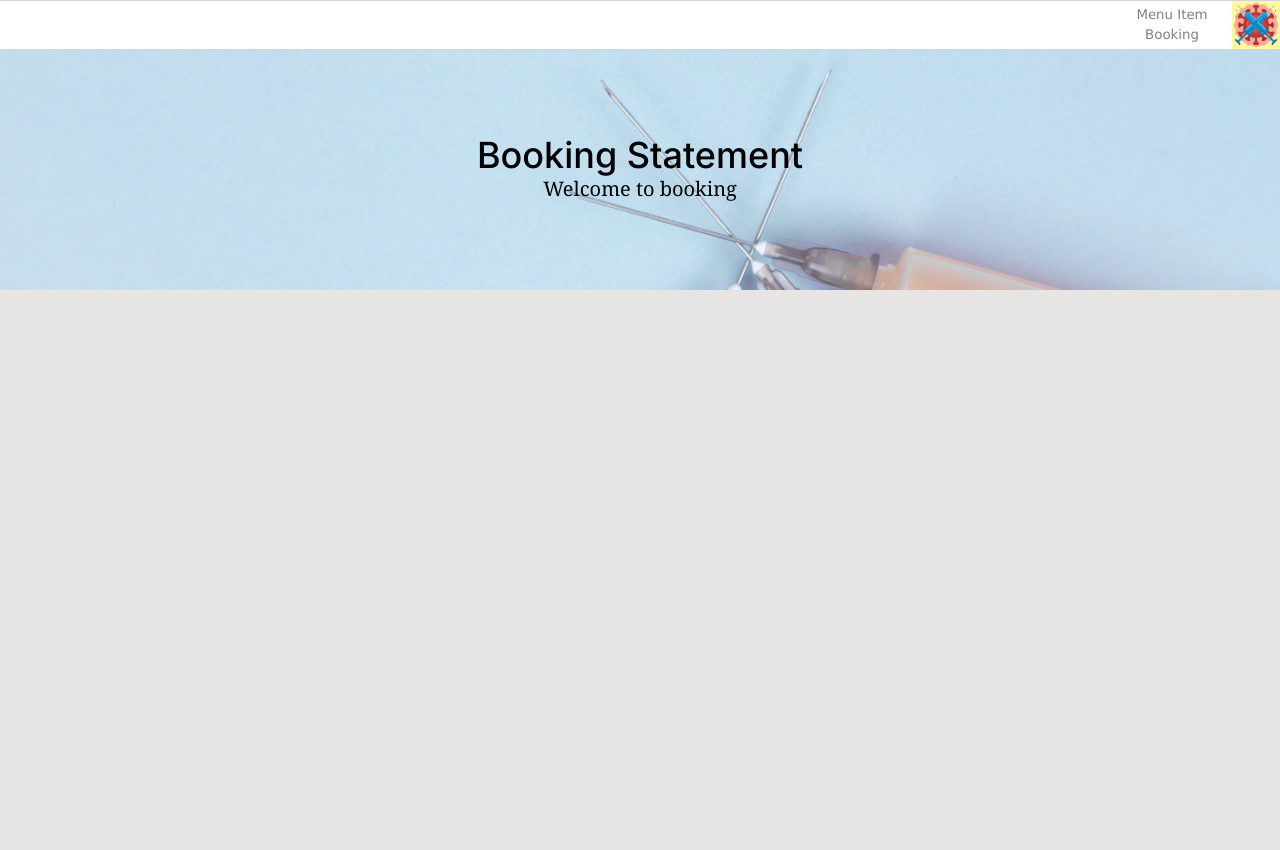
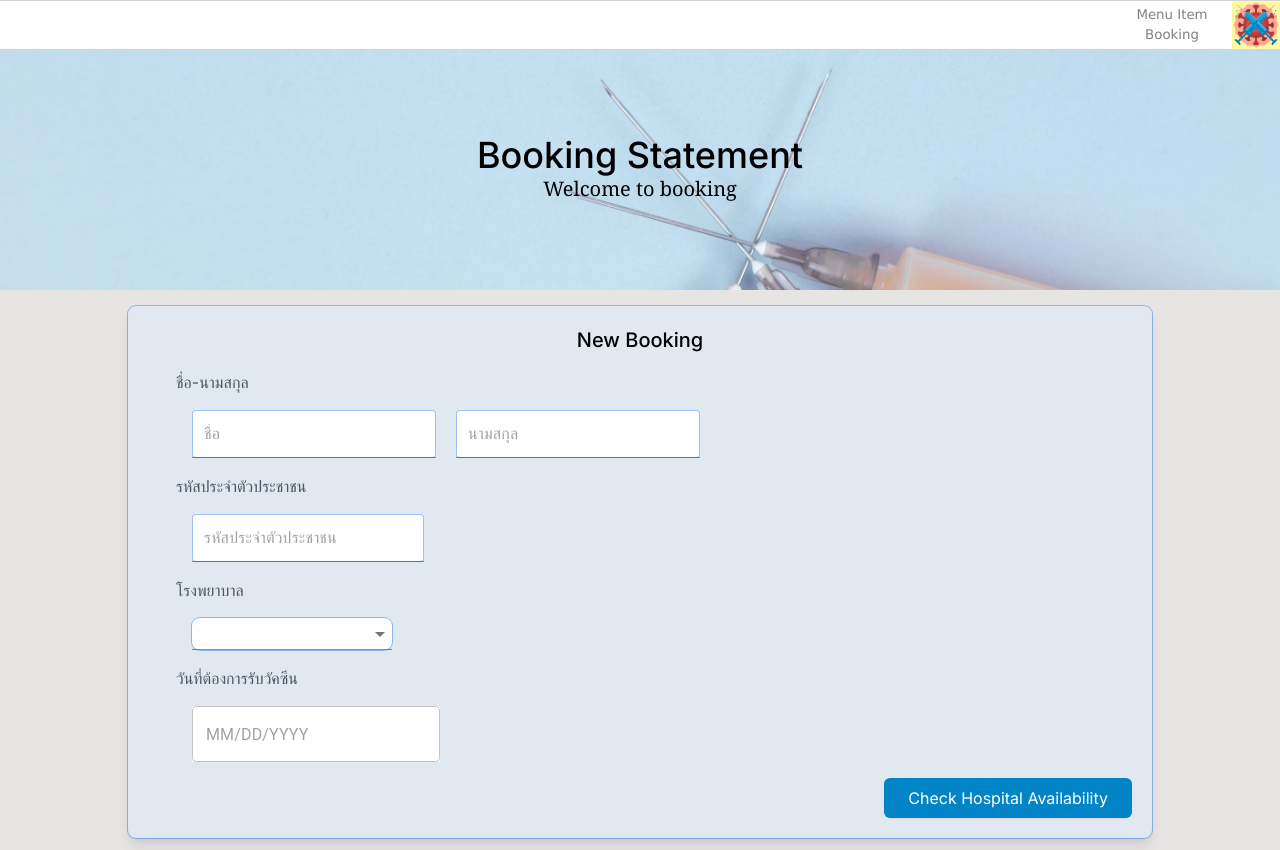
Before and after one commit to Pleum555/vaccine-book-app-SWdevprac2, a Next.js app: page /booking in a window 1280 px wide. Built offline with nearby package versions, Linux system fonts and the light colour scheme.

Commit message:
Assignment5

```diff
--- a/package.json
+++ b/package.json
@@ -9,9 +9,14 @@
     "lint": "next lint"
   },
   "dependencies": {
+    "@emotion/react": "^11.11.1",
+    "@emotion/styled": "^11.11.0",
+    "@mui/material": "^5.14.8",
+    "@mui/x-date-pickers": "^6.13.0",
     "@types/node": "20.5.2",
     "@types/react": "18.2.20",
     "@types/react-dom": "18.2.7",
+    "dayjs": "^1.11.9",
     "next": "13.4.19",
     "react": "18.2.0",
     "react-dom": "18.2.0",
--- a/src/app/booking/page.tsx
+++ b/src/app/booking/page.tsx
@@ -1,12 +1,32 @@
-import Image from 'next/image'
-import styles from './page.module.css'
 import Banner from '@/components/Banner'
-import ProductCard from '@/components/ProductCard'
+import { FullName, HospitalOption, RegisterDate, NationalID } from '@/components/RegisterForm'
 
-export default function Home() {
+export default function Bookings() {
   return (
-    <main className='h-screen bg-stone-200'>
+    <main className='h-screen bg-stone-200 w-[100%] flex flex-col items-center space-y-4'>
         <Banner imgSrc='/img/Background2.jpg' topic='Booking Statement' desc='Welcome to booking'/>
+
+
+        <div className='bg-slate-200 w-[80vw] rounded-lg shadow-lg ring-1 py-5 space-y-4'>
+            <div className='text-xl font-medium text-black flex flex-row justify-center'>New Booking</div>
+
+            <div className='text-md text-left text-gray-600 pl-12'>ชื่อ-นามสกุล</div>
+            <FullName/>
+
+            <div className='text-md text-left text-gray-600 pl-12'>รหัสประจำตัวประชาชน</div>
+            <NationalID/>
+
+            <div className='text-md text-left text-gray-600 pl-12'>โรงพยาบาล</div>
+            <HospitalOption/>
+
+            <div className='text-md text-left text-gray-600 pl-12'>วันที่ต้องการรับวัคซีน</div>
+            <RegisterDate/>
+
+            <div className='flex flex-row justify-end pr-5'>
+              <button className='rounded-md bg-sky-600 hover:bg-indigo-600 px-6 py-2 text-white shadow-sm'>Check Hospital Availability</button>
+            </div>
+        </div>
+
     </main>
   )
 }
--- /dev/null
+++ b/src/components/InteractiveCard.tsx
@@ -0,0 +1,35 @@
+'use client'
+import styles from './productcard.module.css'
+import Image from 'next/image'
+import React from 'react'
+
+export default function InteractiveCard({children}:{children:React.ReactNode}) {
+
+    function onCardMouseAction(event:React.SyntheticEvent){
+        if(event.type=='mouseover'){
+            event.currentTarget.classList.remove('shadow-lg')
+            event.currentTarget.classList.remove('bg-white')
+            event.currentTarget.classList.add('shadow-2xl')
+            event.currentTarget.classList.add('bg-neutral-200')
+        }
+        else{
+            event.currentTarget.classList.remove('shadow-2xl')
+            event.currentTarget.classList.remove('bg-neutral-200')
+            event.currentTarget.classList.add('shadow-lg')
+            event.currentTarget.classList.add('bg-white')
+        }
+    }
+
+    function onCardSelected(){
+        alert("Card is clicked")
+    }
+
+    return (
+        <div className='w-1/5 h-[350px] rounded-lg shadow-lg mx-8 bg-white'
+        onClick={()=>onCardSelected()}
+        onMouseOver={(e)=>onCardMouseAction(e)}
+        onMouseOut={(e)=>onCardMouseAction(e)}>
+            {children}
+        </div>
+    )
+}
--- a/src/components/ProductCard.tsx
+++ b/src/components/ProductCard.tsx
@@ -1,10 +1,10 @@
-import styles from './productcard.module.css'
 import Image from 'next/image'
+import InteractiveCard from './InteractiveCard'
 
 export default function ProductCard({ImgSrc, Topic, Description}:{ImgSrc:string, Topic:string, Description:string}) {
     return (
-        <div className='w-1/5 h-[350px] rounded-lg shadow-lg mx-8'>
-            <div className='w-full h-[70%] relative rounded-t-lg'>
+        <InteractiveCard>
+            <div className='w-full h-[70%] relative rounded-t-lg '>
                 <Image src={ImgSrc}
                 alt='Product Picture'
                 fill={true}
@@ -16,6 +16,6 @@ export default function ProductCard({ImgSrc, Topic, Description}:{ImgSrc:string,
                     {Description}
                 </h3>
             </div>
-        </div>
+        </InteractiveCard>
     )
 }
--- /dev/null
+++ b/src/components/RegisterForm.tsx
@@ -0,0 +1,47 @@
+"use client"
+import { DatePicker } from "@mui/x-date-pickers"
+import { LocalizationProvider } from "@mui/x-date-pickers/LocalizationProvider"
+import { AdapterDayjs } from "@mui/x-date-pickers/AdapterDayjs"
+import { Input, MenuItem, Select } from "@mui/material"
+
+export function RegisterDate(){
+    return(
+        <div className="pl-16">
+            <LocalizationProvider dateAdapter={AdapterDayjs}>
+                <DatePicker className="bg-white"/>
+            </LocalizationProvider>
+        </div>
+    )
+}
+export function HospitalOption(){
+    return(
+        <div className=" pl-16">
+            <Select variant="standard" name="hospital" id="hospital"
+            className="h-[2em] w-[200px] bg-white rounded-lg px-3 py-2 ring-1">
+                <MenuItem value="Chula">Chulalongkorn Hospital</MenuItem>
+                <MenuItem value="Rajavithi">Rajavithi Hospital</MenuItem>
+                <MenuItem value="Thammasat">Thammasat University Hospital</MenuItem>
+            </Select>
+        </div>
+    )
+}
+
+export function FullName(){
+    return(
+        <div className='flex flex-row space-x-5 pl-16' id="fullname">
+            <Input type='text' name='name' id='name' placeholder='ชื่อ'
+                className='placeholder:text-gray-400 px-3 py-2 ring-1 ring-inset bg-white rounded'/>
+            <Input type='text' name='surname' id='surname' placeholder='นามสกุล'
+                className='placeholder:text-gray-400 px-3 py-2 ring-1 ring-inset bg-white rounded'/>
+        </div>
+    )
+}
+
+export function NationalID(){
+    return(
+        <div className="pl-16">
+            <Input type='text' name='nationalid' id='nationalid' placeholder='รหัสประจำตัวประชาชน'
+                className='placeholder:text-gray-400 pl-3 py-2 ring-1 ring-inset bg-white rounded'/>
+        </div>
+    )
+}
```
Also changed, not shown: 1 other file (tests, documents, lock files or other folders).
